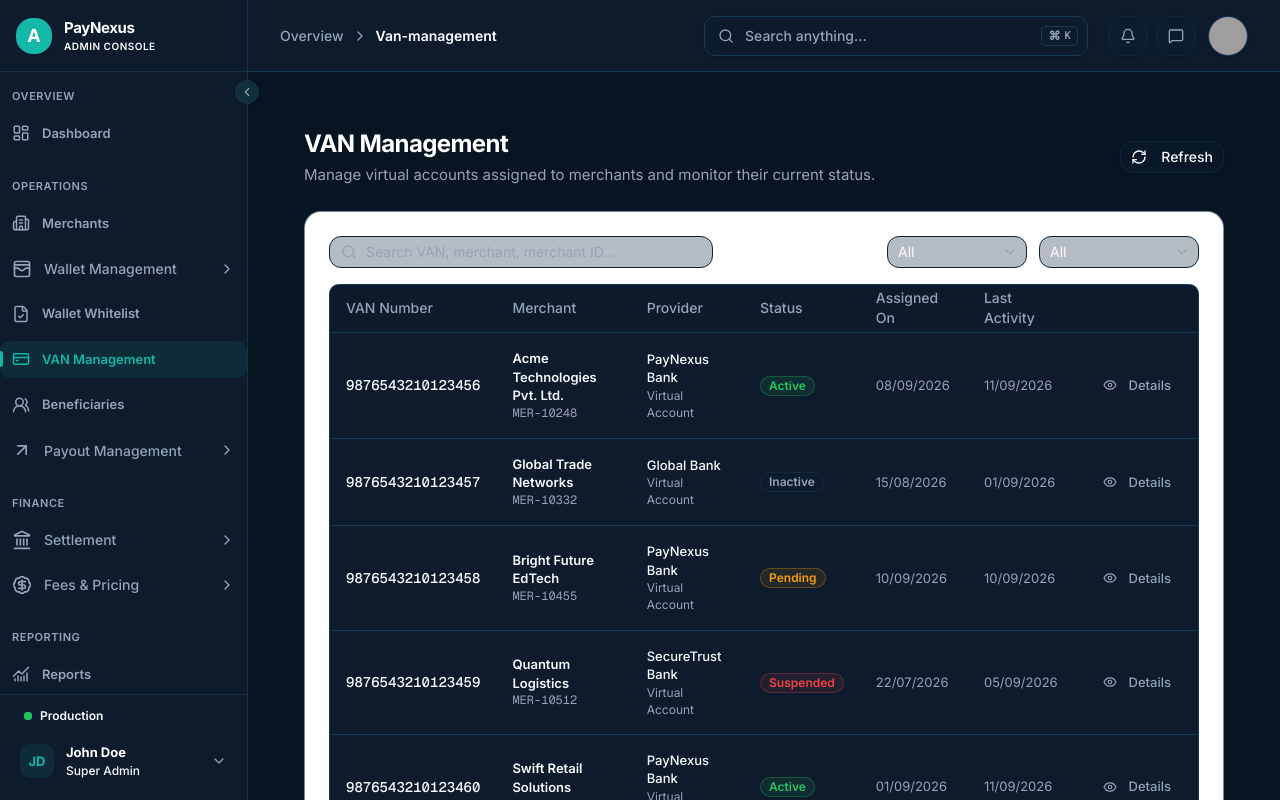
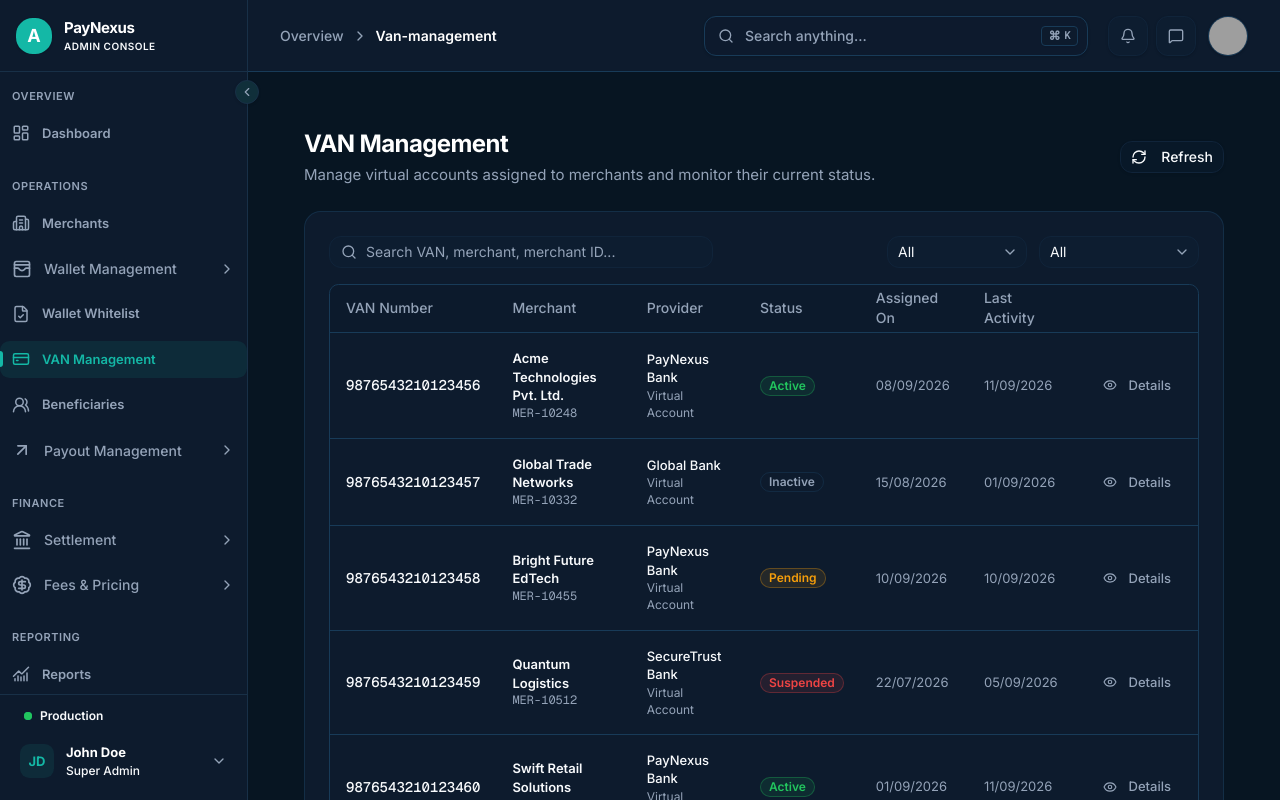
Before and after one commit to 0xkid-root/payoutClone, a Next.js app: page /van-management in a window 1280 px wide. Built offline with nearby package versions, Linux system fonts and the light colour scheme; grey boxes are pictures that could not be loaded.

Commit message:
style: apply dark theme color fixes to van-table.tsx

```diff
--- a/src/features/van-management/components/van-table.tsx
+++ b/src/features/van-management/components/van-table.tsx
@@ -48,20 +48,20 @@ export function VanTable({ onViewDetails }: VanTableProps) {
  };
 
  return (
-    <div className="flex flex-col gap-4 bg-white bg-background rounded-xl border border-border/60 border-border shadow-[0_1px_2px_0_rgba(0,0,0,0.01)] p-6 h-full">
+ <div className="flex flex-col gap-4 bg-card rounded-xl border border-border/60 border-border shadow-[0_1px_2px_0_rgba(0,0,0,0.01)] p-6 h-full">
  <div className="flex flex-col sm:flex-row items-center gap-4 justify-between">
  <div className="relative w-full sm:w-96">
  <Search className="absolute left-3 top-1/2 -translate-y-1/2 h-4 w-4 text-muted-foreground" />
  <Input
  placeholder="Search VAN, merchant, merchant ID..."
-            className="pl-9 bg-background bg-background/50"
+ className="pl-9 bg-card bg-card/50"
  value={globalFilter}
  onChange={(e) => setGlobalFilter(e.target.value)}
  />
  </div>
  <div className="flex w-full sm:w-auto items-center gap-3">
  <Select value={currentStatus} onValueChange={(val) => setFilter("status", val)}>
-            <SelectTrigger className="w-[140px] bg-background bg-background/50">
+ <SelectTrigger className="w-[140px] bg-card bg-card/50">
  <SelectValue placeholder="Status" />
  </SelectTrigger>
  <SelectContent>
@@ -74,7 +74,7 @@ export function VanTable({ onViewDetails }: VanTableProps) {
  </Select>
 
  <Select value={currentProvider} onValueChange={(val) => setFilter("provider", val)}>
-            <SelectTrigger className="w-[160px] bg-background bg-background/50">
+ <SelectTrigger className="w-[160px] bg-card bg-card/50">
  <SelectValue placeholder="Provider" />
  </SelectTrigger>
  <SelectContent>
```
Lines whose indentation alone changed are shown as unchanged.
